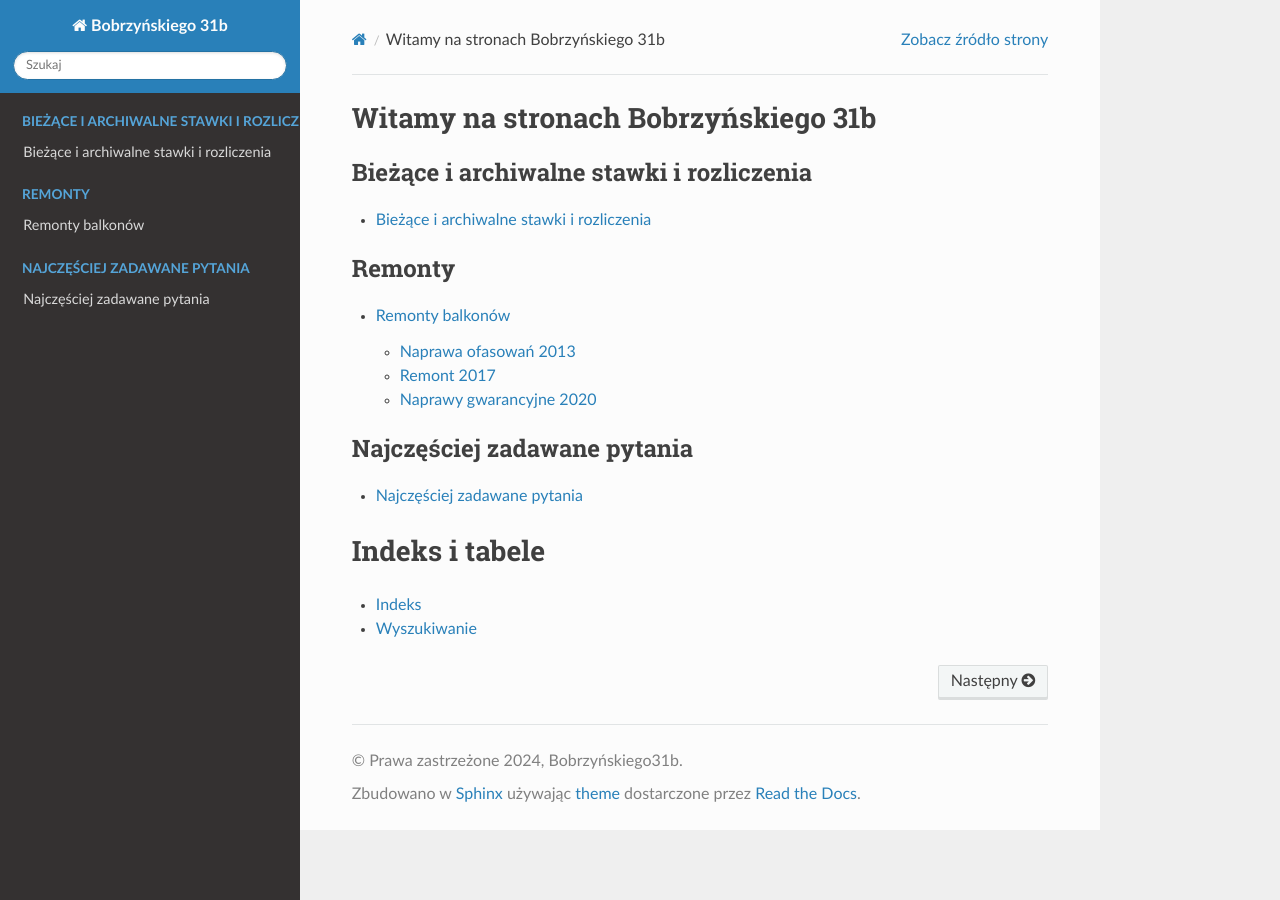
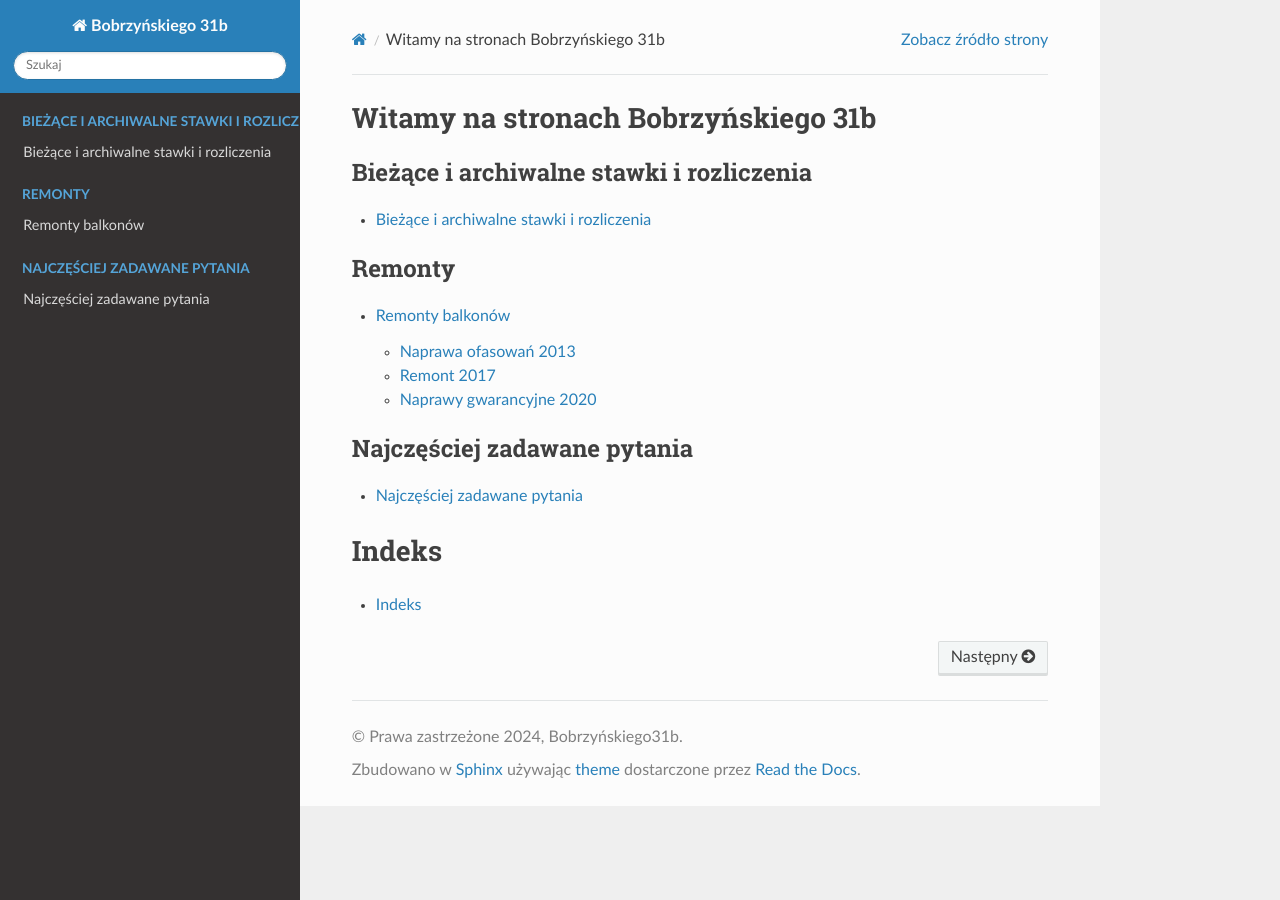
Before and after one commit to Bobrzynskiego31b/Bobrzynskiego31b.github.io, a Sphinx documentation site: the page built from docs/index.rst, in a window 1280 px wide. Built offline with Sphinx 7.4.7 and the Read the Docs theme 2.0.0, drawn with Linux system fonts in a browser that asks for light colours.

```diff
--- a/docs/conf.py
+++ b/docs/conf.py
@@ -23,7 +23,7 @@ copyright = '2024, Bobrzyńskiego31b'
 author = 'Admin Bobrzyńskiego31b'
 
 # The full version, including alpha/beta/rc tags
-release = '0.0.1'
+release = ''
 
 
 # -- General configuration ---------------------------------------------------
@@ -52,6 +52,8 @@ exclude_patterns = ['_build', 'Thumbs.db', '.DS_Store']
 #
 #html_theme = 'alabaster'
 html_theme = 'sphinx_rtd_theme'
+#html_theme = 'sphinxdoc' # nah, menu tab z prawej strony
+#html_theme = 'bizstyle'
 
 # Add any paths that contain custom static files (such as style sheets) here,
 # relative to this directory. They are copied after the builtin static files,
--- a/docs/index.rst
+++ b/docs/index.rst
@@ -25,8 +25,7 @@ Witamy na stronach Bobrzyńskiego 31b
    faqs
 
 
-Indeks i tabele
-===============
+Indeks
+======
 
 * :ref:`genindex`
-* :ref:`search`
```
Also changed, not shown: 1 other file.
